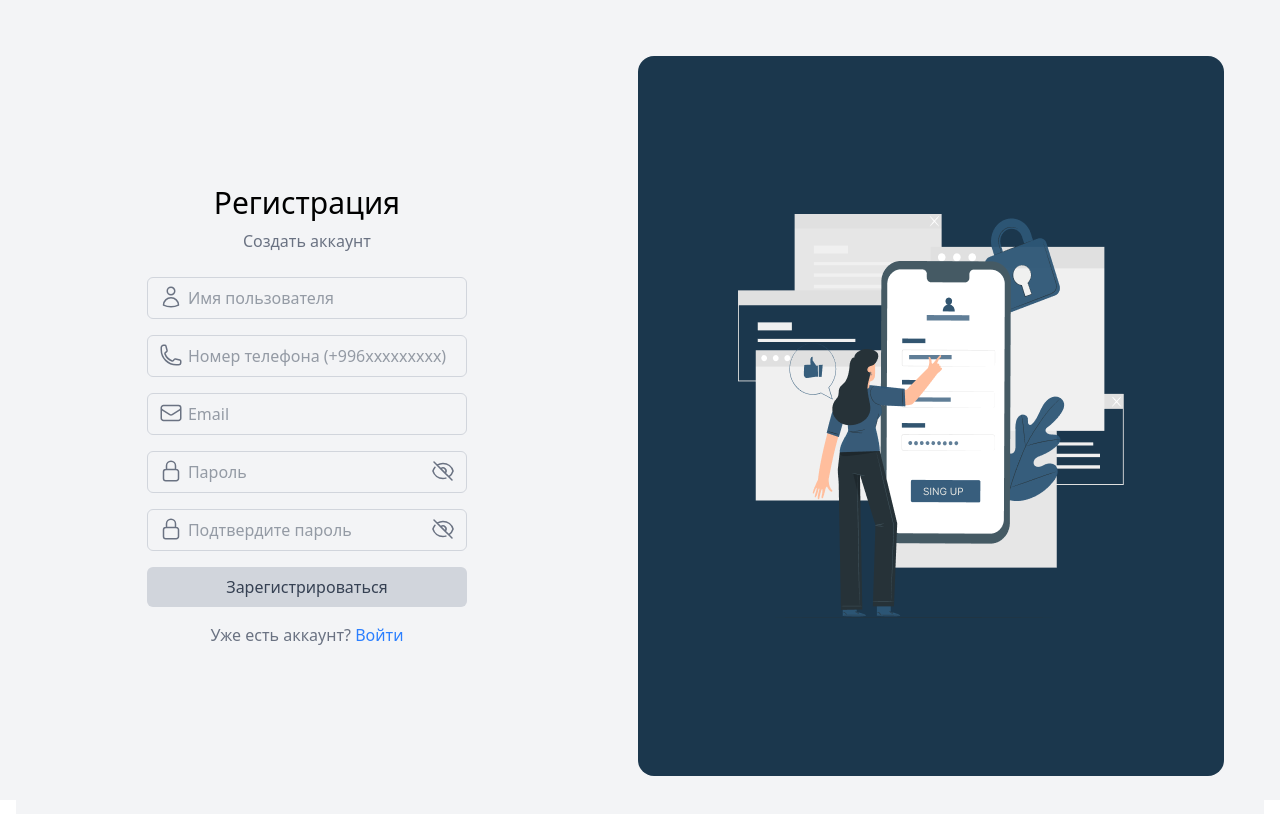
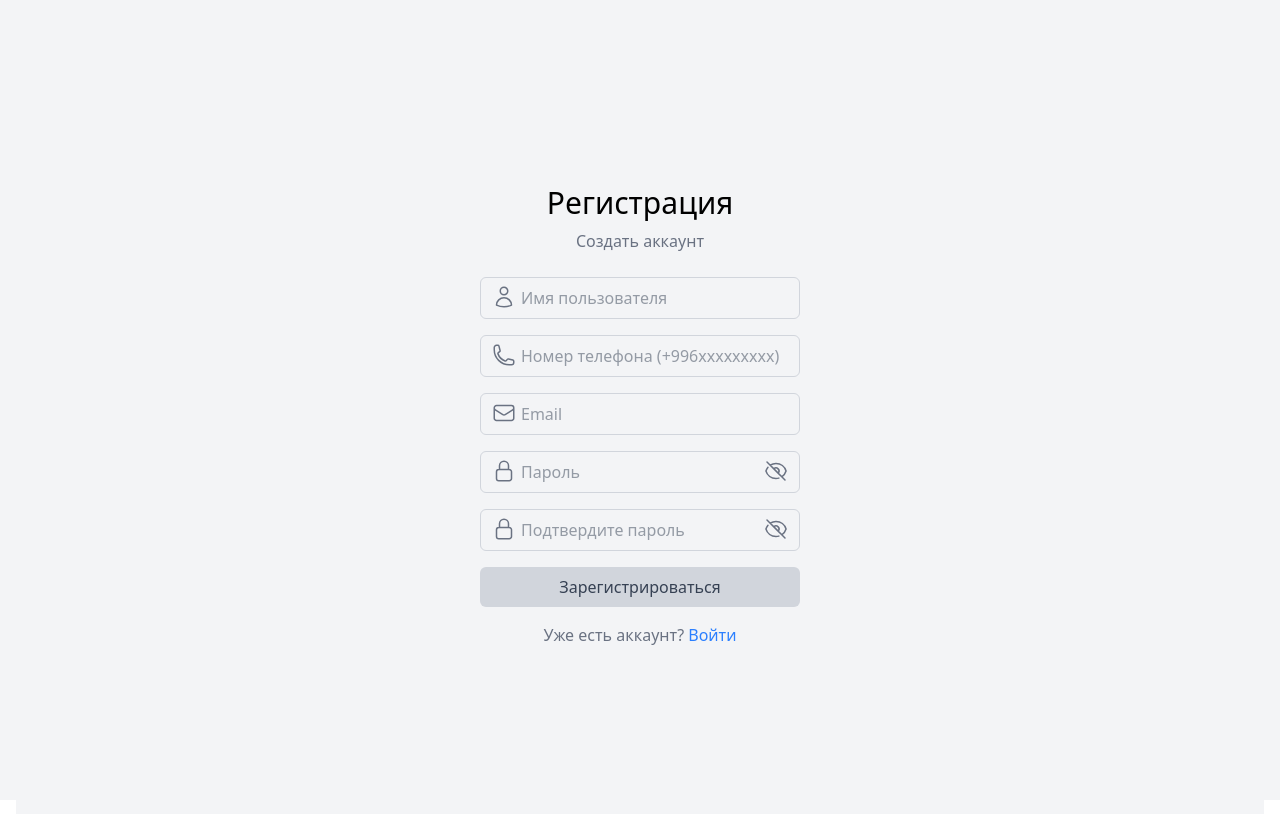
Before and after one commit to kkk-6216/mkhub, a Vue app in the folder frontend/: page /register in a window 1280 px wide. Shown: the top 814 px of the page. Built offline with nearby package versions, Linux system fonts and the light colour scheme.

Commit message:
Внесла изменения в Sidebar.vue

```diff
--- a/frontend/src/pages/Login.vue
+++ b/frontend/src/pages/Login.vue
@@ -1,7 +1,6 @@
 <template>
   <div class="flex items-center justify-center h-screen bg-gray-100">
-    <div class="flex w-screen h-screen">
-      <div class="w-1/2 flex flex-col items-center justify-center">
+      <div class="flex w-screen h-screen flex-col items-center justify-center">
         <h2 class="text-3xl bg-[#1B374D]] font-semibold mb-2 text-left font-sans">Вход</h2>
         <p class="text-gray-500 mb-6 text-left font-sans">Пожалуйста, войдите, чтобы продолжить</p>
         <form class="w-80" @submit.prevent="login">
@@ -67,17 +66,11 @@
           </p>
         </div> <!-- Закрытие обертки -->
       </div>
-
-      <div class="w-1/2 bg-main rounded-2xl flex items-center justify-center p-8 m-10">
-        <img :src="registerArt" alt="Иллюстрация регистрации" class="max-w-full rounded-2xl">
-      </div>
-    </div>
   </div>
 </template>
 
 <script>
 import { useRouter } from 'vue-router';
-import registerArt from '@/assets/images/картинка_1.png';
 
 export default {
   name: 'Login',
@@ -89,7 +82,6 @@ export default {
       errorMessage: '',
       isSubmitted: false,
       showPassword: false,
-      registerArt: registerArt, // Необходимо добавить изображение в data
     };
   },
   computed: {
--- a/frontend/src/pages/Register.vue
+++ b/frontend/src/pages/Register.vue
@@ -1,7 +1,6 @@
 <template>
   <div class="flex items-center justify-center min-h-screen bg-gray-100">
-    <div class="flex w-screen h-screen">
-      <div class="w-1/2 flex flex-col items-center justify-center">
+      <div class="flex w-screen h-screen flex-col items-center justify-center">
         <h2 class="text-3xl bg-[#1B374D]font-semibold mb-2 text-left font-sans">Регистрация</h2>
         <p class="text-gray-500 mb-6 text-left font-sans">Создать аккаунт</p>
         <form class="w-80" @submit.prevent="register">
@@ -245,23 +244,11 @@
           <router-link to="/login" class="text-blue-500">Войти</router-link>
         </p>
       </div>
-
-      <div
-          class="w-1/2 bg-[#1B374D] rounded-2xl flex items-center justify-center p-8 m-10"
-      >
-        <img
-            :src="registerArt"
-            alt="Иллюстрация регистрации"
-            class="max-w-full rounded-2xl"
-        />
-      </div>
-    </div>
   </div>
 </template>
 
 <script>
 import { useRouter } from 'vue-router';
-import registerArt from '@/assets/images/картинка_2.png';
 
 export default {
   name: 'Register',
@@ -276,7 +263,6 @@ export default {
       isSubmitted: false,
       showPassword: false,
       showConfirmPassword: false, // Add this line
-      registerArt: registerArt, // Убедитесь, что путь к изображению верен
     };
   },
   computed: {
```
